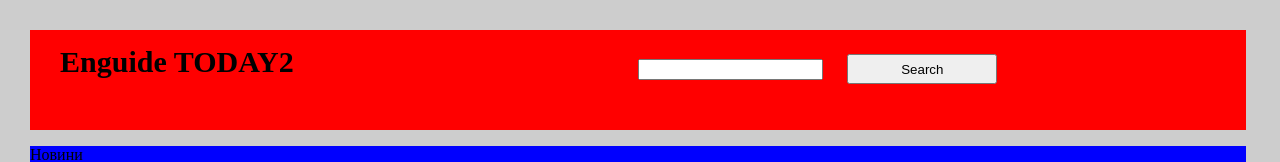
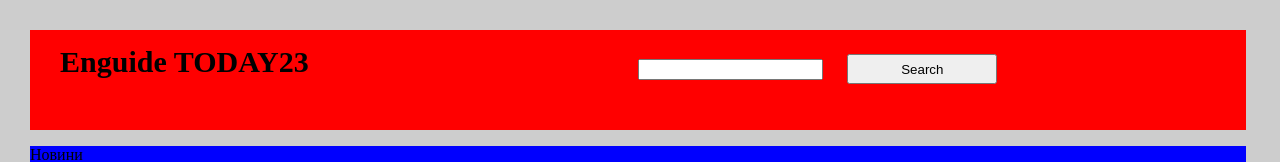
Before and after one commit to su115/strong_testing, an Angular app in the folder angular-test-app/: page / in a window 1280 px wide. Shown: the top 162 px of the page. Built offline with nearby package versions, Linux system fonts and the light colour scheme.

Commit message:
1.0 from Igor

```diff
--- a/angular-test-app/src/app/components/header/header.component.html
+++ b/angular-test-app/src/app/components/header/header.component.html
@@ -1,5 +1,5 @@
 <div id="head">
-<p>Enguide TODAY2</p>
+<p>Enguide TODAY23</p>
 <input type="search" name="search" id="searchinp">
 <button type="button" name="button" id="buttoninp">Search</button>
 </div>
```
